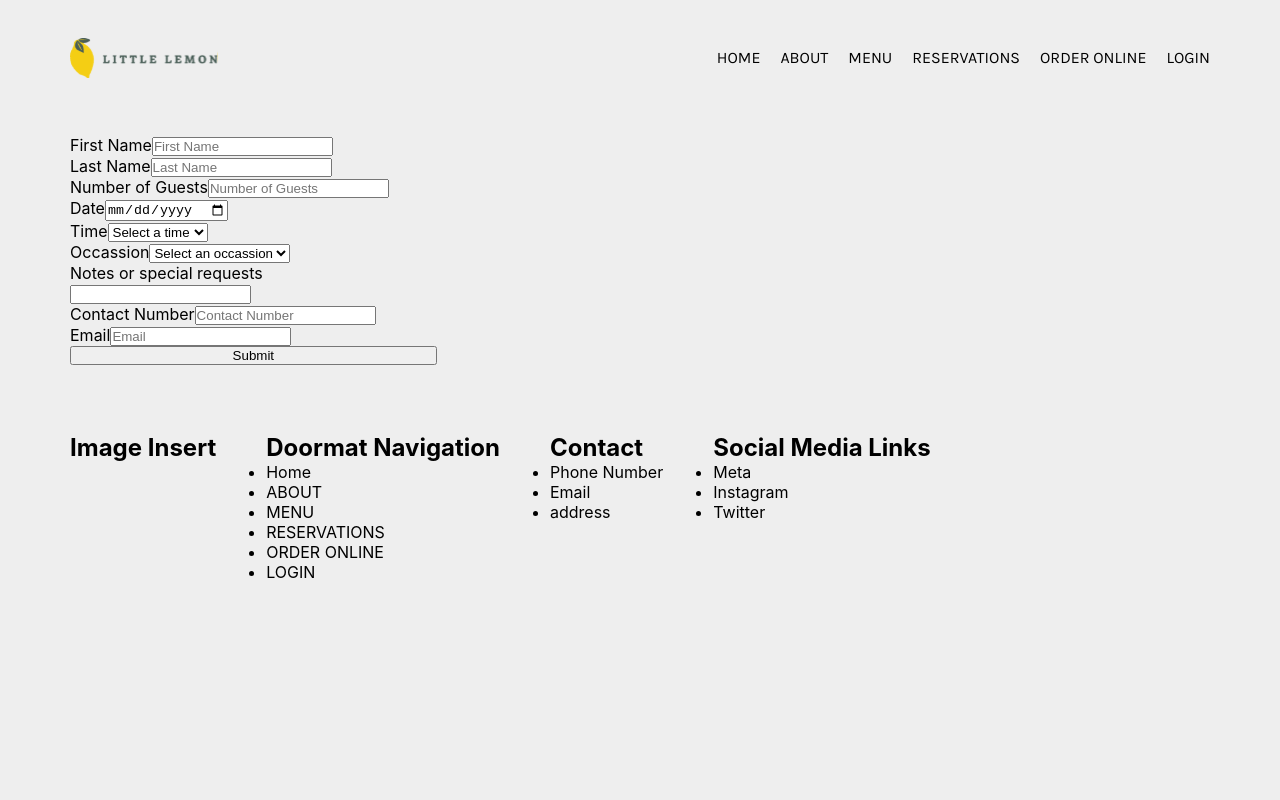
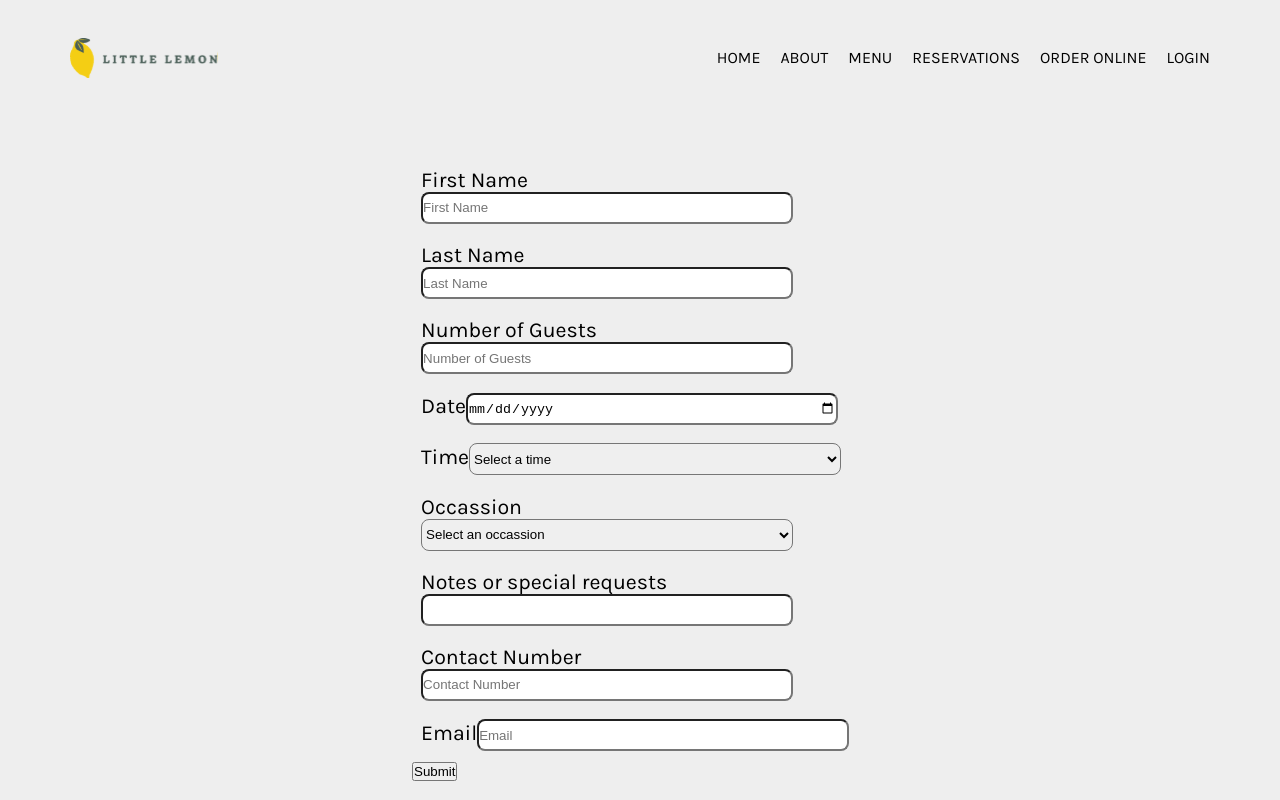
Before and after one commit to AmyRamesar-Developer/Little-Lemon-Reserve-a-table-AR, a React (Create React App) app in the folder littlelemonbooking/: page /bookingpage in a window 1280 px wide. Shown: the top 800 px of the page. Built offline with nearby package versions, Linux system fonts and the light colour scheme; a web font is replaced by a local one.

Commit message:
Styled booking form

```diff
--- a/littlelemonbooking/src/App.css
+++ b/littlelemonbooking/src/App.css
@@ -243,7 +243,38 @@
 }
 
 Form {
-  display: grid;
-  grid-column: span 4;
-  justify-content: center;
+  grid-column: span 12;
 }
+
+.booking-form {
+  min-width: 100%;
+  padding: 2% 30% 2% 30%;
+}
+
+.booking-form > div {
+  padding: 2%;
+  min-width: 30%;
+  min-height: 5%;
+  justify-items: left;
+  font-family: "Karla";
+  font-weight: 400;
+  font-size: 16pt;
+}
+
+.booking-form > label {
+  display: inline-block;
+  min-width: 100%;
+  padding-bottom: 100px;
+}
+
+.booking-input {
+  display: inline-block;
+  min-height: 2rem;
+  min-width: 85%;
+  border-radius: 8px;
+}
+.error {
+  color: rgb(226, 14, 14);
+  font-family: "Karla";
+  font-size: 12pt;
+}
--- a/littlelemonbooking/src/BookingForm.js
+++ b/littlelemonbooking/src/BookingForm.js
@@ -32,10 +32,11 @@ const BookingForm = () => {
           })}
     >
         {({errors, touched}) => (
-            <Form>
+            <Form className="booking-form">
                 <div>
                     <label htmlFor="firstName">First Name</label>
                     <Field
+                      className="booking-input"
                       id="firstName"
                       name="firstName"
                       type="text"
@@ -48,6 +49,7 @@ const BookingForm = () => {
                 <div>
                     <label htmlFor="lastName">Last Name</label>
                     <Field
+                      className="booking-input"
                       id="lastName"
                       name="lastName"
                       type="text"
@@ -60,6 +62,7 @@ const BookingForm = () => {
                 <div>
                     <label htmlFor="numberOfGuests">Number of Guests</label>
                     <Field
+                      className="booking-input"
                       id="numberOfGuests"
                       name="numberOfGuests"
                       type="number"
@@ -72,18 +75,20 @@ const BookingForm = () => {
                 <div>
                     <label htmlFor="date">Date</label>
                     <Field
+                      className="booking-input"
                       id="date"
                       name="date"
                       type="date"
                       placeholder="Date"
                     />
-                   {/* <ErrorMessage name="date">
+                    <ErrorMessage name="date">
                         {(msg) => <div className="error">{msg}</div>}
-                    </ErrorMessage> */}
+                    </ErrorMessage>
                 </div>
                 <div>
                     <label htmlFor="time">Time</label>
                     <Field
+                      className="booking-input"
                       as="select"
                       id="time"
                       name="time"
@@ -101,9 +106,11 @@ const BookingForm = () => {
                 <div>
                     <label htmlFor="occassion">Occassion</label>
                     <Field
+                      className="booking-input"
                       as="select"
                       id="occassion"
                       name="occassion"
+                      placeholder="Select an option"
                     >
                     <option>Select an occassion</option>
                     <option>Birthday</option>
@@ -117,6 +124,7 @@ const BookingForm = () => {
                 <div>
                     <label htmlFor="notes">Notes or special requests</label>
                     <Field
+                      className="booking-input"
                       id="notes"
                       name="notes"
                       type="text"
@@ -126,6 +134,7 @@ const BookingForm = () => {
                 <div>
                     <label htmlFor="contactNumber">Contact Number</label>
                     <Field
+                      className="booking-input"
                       id="contactNumber"
                       name="contactNumber"
                       type="number"
@@ -138,6 +147,7 @@ const BookingForm = () => {
                 <div>
                     <label htmlFor="email">Email</label>
                     <Field
+                      className="booking-input"
                       id="email"
                       name="email"
                       type="email"
```
